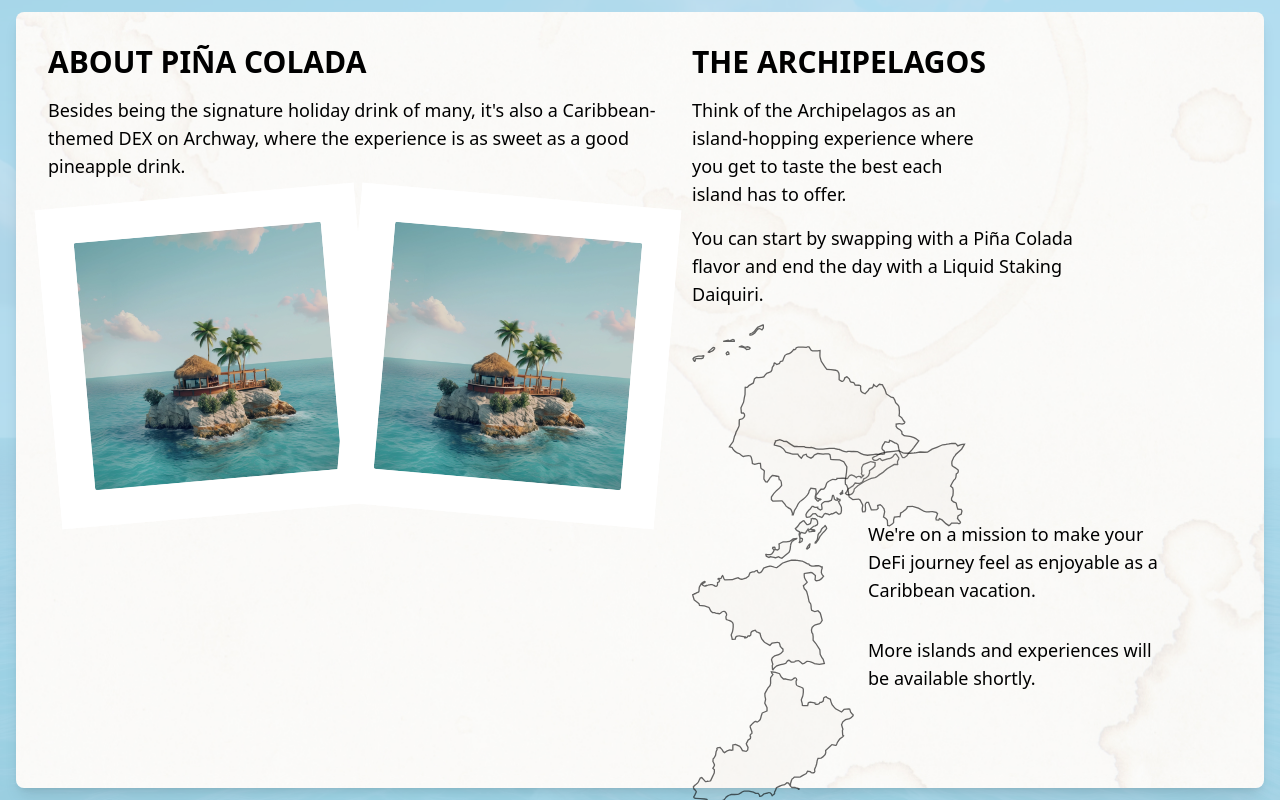
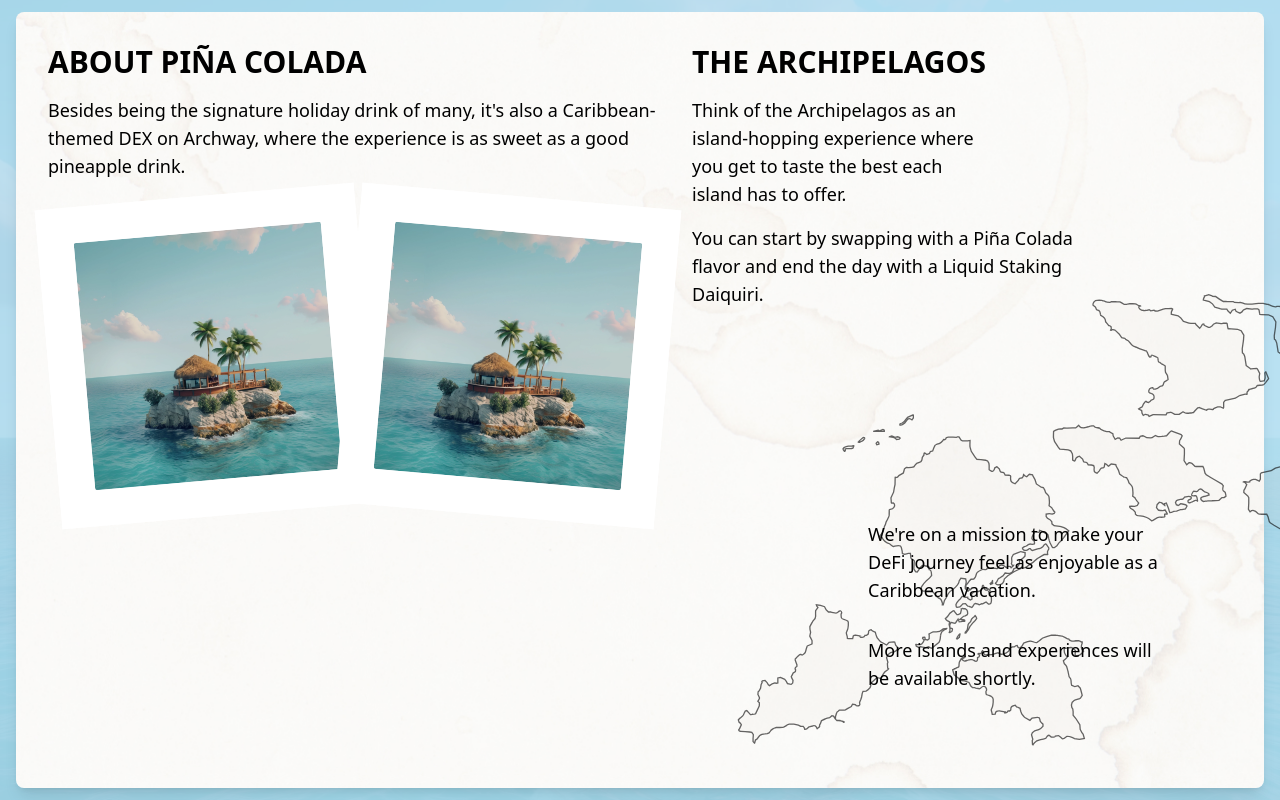
Before and after one commit to naftalimurgor/pinacolada, a Next.js app: page / in a window 1280 px wide. Both pictures are taken after a click on the button 632 px from the left and 41 px from the top of the page. Built offline with nearby package versions, Linux system fonts and the light colour scheme.

Commit message:
Feat :UI Matched archipelago design of the map

```diff
--- a/app/src/ArchipelagoMap.tsx
+++ b/app/src/ArchipelagoMap.tsx
@@ -14,65 +14,147 @@ interface ArchipelagoMapProps {
 }
 
 const ArchipelagoMap: React.FC<ArchipelagoMapProps> = ({ onIslandHover, onIslandLeave }) => (
-    <div
-
-    >
-        {/* Position each island absolutely based on the map's layout */}
+    <div className="relative w-full h-full">
+        {/* Each island positioned precisely as per design */}
         <div
-            style={{}} // Adjust positions accordingly
-            onMouseEnter={() => onIslandHover('Daiquiri Island,\nA Liquid Staking destination coming soon.')}
+            className="absolute cursor-pointer"
+            style={{
+                top: '90px',
+                left: '150px'
+            }}
+            onMouseEnter={() => onIslandHover('Daiquiri Island, A Liquid Staking destination coming soon.')}
             onMouseLeave={onIslandLeave}
         >
-            <IslandOne className="cursor-pointer" />
+            <IslandOne onHover={function (): void {
+                throw new Error('Function not implemented.');
+            } } onLeave={function (): void {
+                throw new Error('Function not implemented.');
+            } } />
         </div>
+
         <div
-            style={{  }} // Adjust positions accordingly
+            className="absolute cursor-pointer"
+            style={{
+                width: '227.28px',
+                height: '234.62px',
+                top: '310px',
+                left: '260px'
+            }}
             onMouseEnter={() => onIslandHover('Mojito Bay')}
             onMouseLeave={onIslandLeave}
         >
-            <IslandTwo />
+            <IslandTwo onHover={function (): void {
+                throw new Error('Function not implemented.');
+            } } onLeave={function (): void {
+                throw new Error('Function not implemented.');
+            } } />
         </div>
+
         <div
-            style={{  }} // Adjust positions accordingly
+            className="absolute cursor-pointer"
+            style={{
+                width: '150px',
+                height: '190px',
+                top: '280px',
+                left: '45px'
+            }}
             onMouseEnter={() => onIslandHover('Pina Colada Island')}
             onMouseLeave={onIslandLeave}
         >
-            <IslandThree />
+            <IslandThree onHover={function (): void {
+                throw new Error('Function not implemented.');
+            } } onLeave={function (): void {
+                throw new Error('Function not implemented.');
+            } } />
         </div>
         <div
-            style={{ }} // Adjust positions accordingly
+            className="absolute cursor-pointer"
+            style={{
+                width: '180px', // last one
+                height: '180px',
+                top: '30px',
+                left: '720px'
+            }}
             onMouseEnter={() => onIslandHover('Rum Island')}
             onMouseLeave={onIslandLeave}
         >
-            <IslandFour className="cursor-pointer" />
+            <IslandFour onHover={function (): void {
+                throw new Error('Function not implemented.');
+            } } onLeave={function (): void {
+                throw new Error('Function not implemented.');
+            } } />
         </div>
+
         <div
-            style={{ position: 'absolute', top: '45%', left: '15%' }} // Adjust positions accordingly
+            className="absolute cursor-pointer"
+            style={{
+                width: '140px',
+                height: '140px',
+                top: '-30px',
+                left: '510px'
+            }}
             onMouseEnter={() => onIslandHover('Tequila Shores')}
             onMouseLeave={onIslandLeave}
         >
-            <IslandFive  />
+            <IslandFive onHover={function (): void {
+                throw new Error('Function not implemented.');
+            } } onLeave={function (): void {
+                throw new Error('Function not implemented.');
+            } } />
         </div>
+
         <div
-            style={{  }} // Adjust positions accordingly
+            className="absolute cursor-pointer"
+            style={{
+                width: '160px',
+                height: '160px',
+                top: '120px',
+                left: '550px'
+            }}
             onMouseEnter={() => onIslandHover('Whiskey Isle')}
             onMouseLeave={onIslandLeave}
         >
-            <IslandSix/>
+            <IslandSix onHover={function (): void {
+                throw new Error('Function not implemented.');
+            } } onLeave={function (): void {
+                throw new Error('Function not implemented.');
+            } } />
         </div>
+
         <div
-            style={{  }} // Adjust positions accordingly
+            className="absolute cursor-pointer"
+            style={{
+                width: '140px',
+                height: '140px',
+                top: '-25px',
+                left: '400px'
+            }}
             onMouseEnter={() => onIslandHover('Vodka Valley')}
             onMouseLeave={onIslandLeave}
         >
-            <IslandSeven />
+            <IslandSeven onHover={function (): void {
+                throw new Error('Function not implemented.');
+            } } onLeave={function (): void {
+                throw new Error('Function not implemented.');
+            } } />
         </div>
+
         <div
-            style={{ }} // Adjust positions accordingly
+            className="absolute cursor-pointer"
+            style={{
+                width: '130px',
+                height: '130px',
+                top: '100px',
+                left: '360px'
+            }}
             onMouseEnter={() => onIslandHover('Gin Grove')}
             onMouseLeave={onIslandLeave}
         >
-            <IslandEight />
+            <IslandEight onHover={function (): void {
+                throw new Error('Function not implemented.');
+            } } onLeave={function (): void {
+                throw new Error('Function not implemented.');
+            } } />
         </div>
     </div>
 );
```
